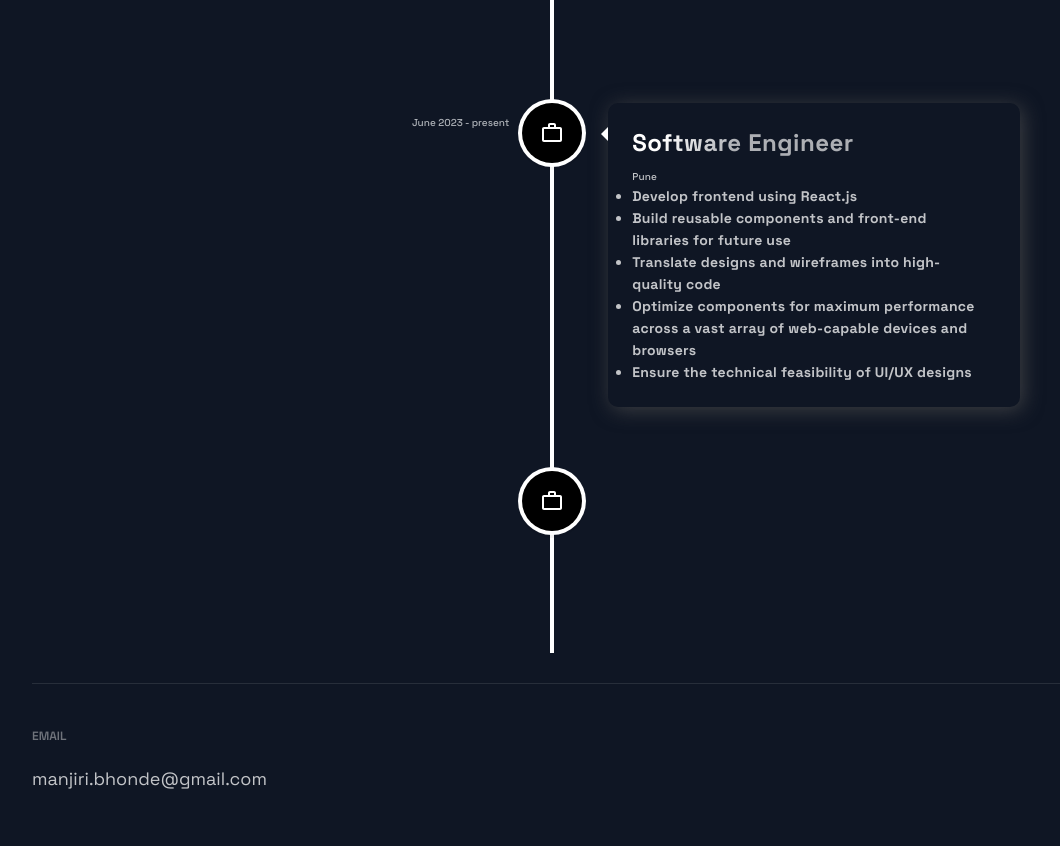
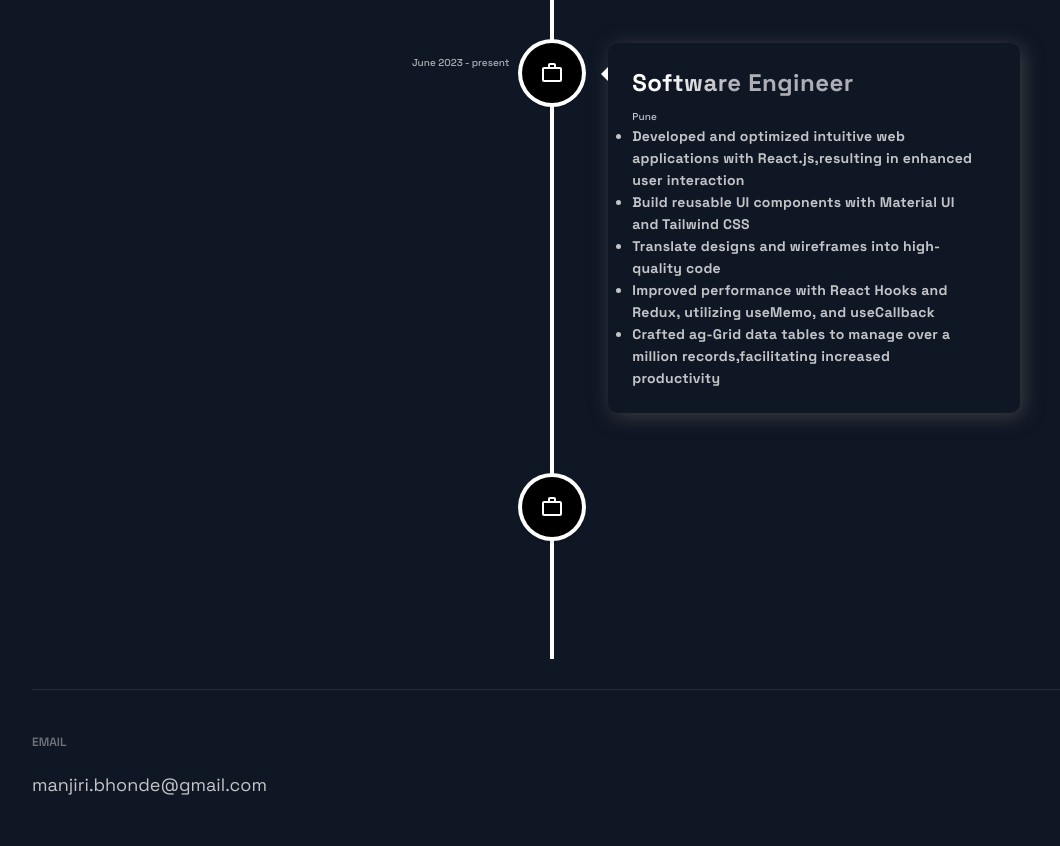
Before and after one commit to Manjiri-Bhonde/my-portfolio, a Next.js app: page /my-portfolio/ in a window 1280 px wide. Shown: the part 2240-3086 px from the top of the page, without its empty margins (88-1148 px from the left). Built offline with nearby package versions, Linux system fonts and the light colour scheme.

Commit message:
UPDATE : Changes in experience

```diff
--- a/src/components/Projects/Projects.js
+++ b/src/components/Projects/Projects.js
@@ -43,7 +43,7 @@ const Projects = () => (
             </TagList>
           </div>
           <UtilityList>
-            <ExternalLinks href={source}>Code</ExternalLinks>
+            {/* <ExternalLinks href={source}>Code</ExternalLinks> */}
           </UtilityList>
         </BlogCard>
       ))}
--- a/src/constants/constants.js
+++ b/src/constants/constants.js
@@ -38,11 +38,11 @@ export const TimeLineData =
       title: "Software Engineer",
       date: "June 2023 - present",
       text: [
-        "Develop frontend using React.js",
-        "Build reusable components and front-end libraries for future use",
+        "Developed and optimized intuitive web applications with React.js,resulting in enhanced user interaction",
+        "Build reusable UI components with Material UI and Tailwind CSS",
         " Translate designs and wireframes into high-quality code",
-        "Optimize components for maximum performance across a vast array of web-capable devices and browsers",
-        "Ensure the technical feasibility of UI/UX designs",
+        "Improved performance with React Hooks and Redux, utilizing useMemo, and useCallback ",
+        "Crafted ag-Grid data tables to manage over a million records,facilitating increased productivity",
       ],
       work: true,
       location: "Pune",
@@ -52,14 +52,12 @@ export const TimeLineData =
       title: "Software Engineer",
       date: "June 2023 - present",
       text: [
-        "Develop frontend using React.js",
-        "Build reusable components and front-end libraries for future use",
-        " Translate designs and wireframes into high-quality code",
-        "Optimize components for maximum performance across a vast array of web-capable devices and browsers",
+        "Implemented GraphQL APIs through Apollo Client, reducing data fetching and network overhead",
+        "Crafted interactive dashboards with Highcharts, boosting data insights",
+        " Successfully migrated legacy frontend code to modern React architecture, improving maintainability",
         "Ensure the technical feasibility of UI/UX designs",
       ],
       work: true,
       location: "Pune",
     },
-
   ];
```
